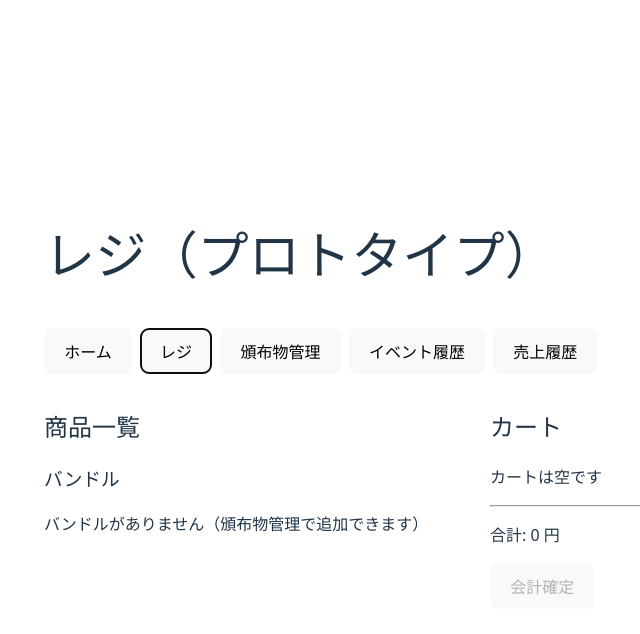
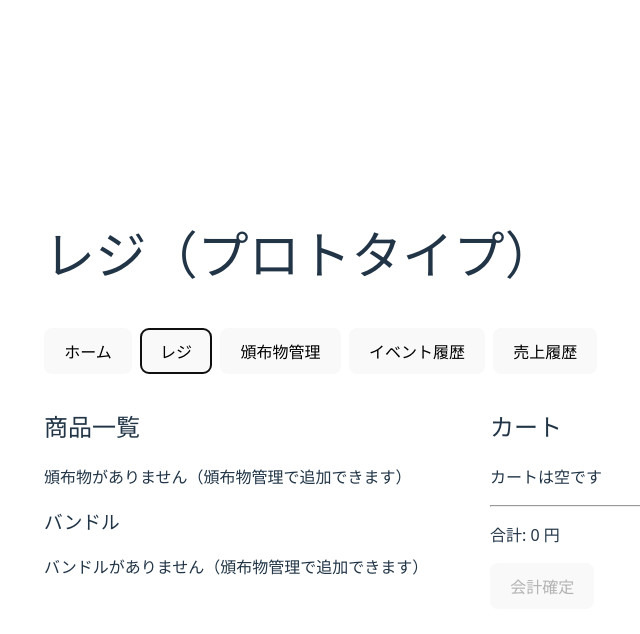
Before and after one commit to kei5o55/register, a React (Vite) app: page / in a window 1280 px wide. Both pictures are taken after a click on the button "レジ". Shown: the top 634 px of the page, without its empty margins (162-802 px from the left). Built offline with nearby package versions, Linux system fonts and the light colour scheme.

Commit message:
レジ画面での表示内容追加
単品頒布物が存在しない場合の表示を追加しました

```diff
--- a/src/components/RegisterScreen.tsx
+++ b/src/components/RegisterScreen.tsx
@@ -63,6 +63,9 @@ export function RegisterScreen({
     <div style={{ display: "flex", gap: 24, alignItems: "flex-start" }}>
       <div style={{ flex: 1 }}>
         <h2>商品一覧</h2>
+        {visibleItems.length === 0 ? (
+          <p>頒布物がありません（頒布物管理で追加できます）</p>
+        ) : (
         <ul>
           {visibleItems.map((item) => {
             const remaining = getRemainingStock(item.id);//在庫からカート分を引いた残り数を取得
@@ -82,6 +85,7 @@ export function RegisterScreen({
             );
           })}
         </ul>
+        )}
         <h3>バンドル</h3>
           {visibleBundles.length === 0 ? (
             <p>バンドルがありません（頒布物管理で追加できます）</p>
```
